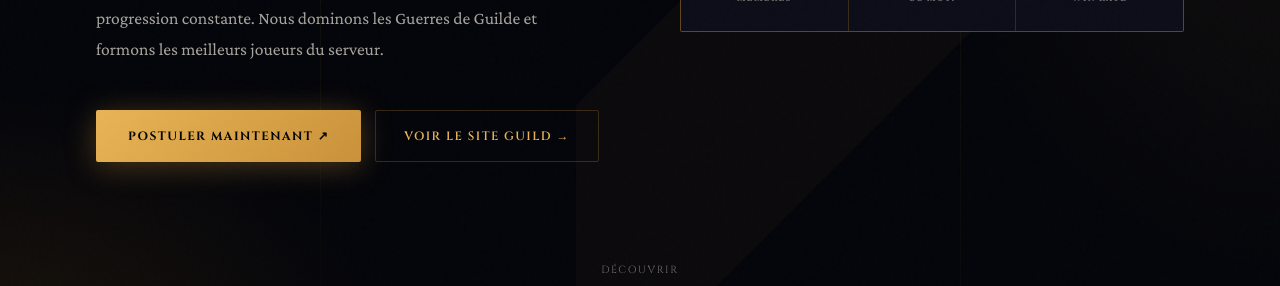
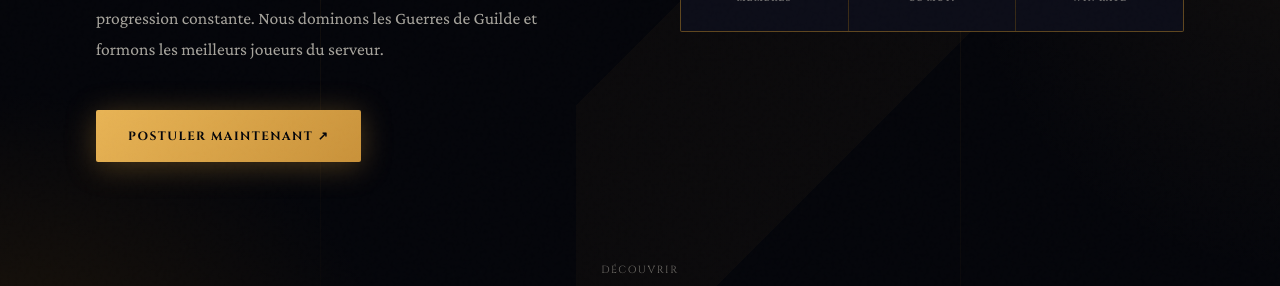
Before and after one commit to PencilgonG/Purgatoire, a Jekyll site: the page built from join.html, in a window 1280 px wide and 900 px high, scrolled down 404 px. Shown: the part 132-418 px from the top of the window. Built offline with Jekyll 4.4.1, drawn with Linux system fonts in a browser that asks for light colours.

Commit message:
fix: remove voir site guild button

```diff
--- a/join.html
+++ b/join.html
@@ -534,9 +534,6 @@ permalink: /join/
           <a href="https://docs.google.com/forms/d/e/1FAIpQLScxMz3iqwmYNxf3q5muZ03Wvjt3LD4QPldVqqraqCQmi8Cf5Q/viewform" target="_blank" class="btn-primary">
             Postuler maintenant ↗
           </a>
-          <a href="https://pencilgong.github.io/Purgatoire" class="btn-ghost">
-            Voir le site guild →
-          </a>
         </div>
       </div>
 
```
